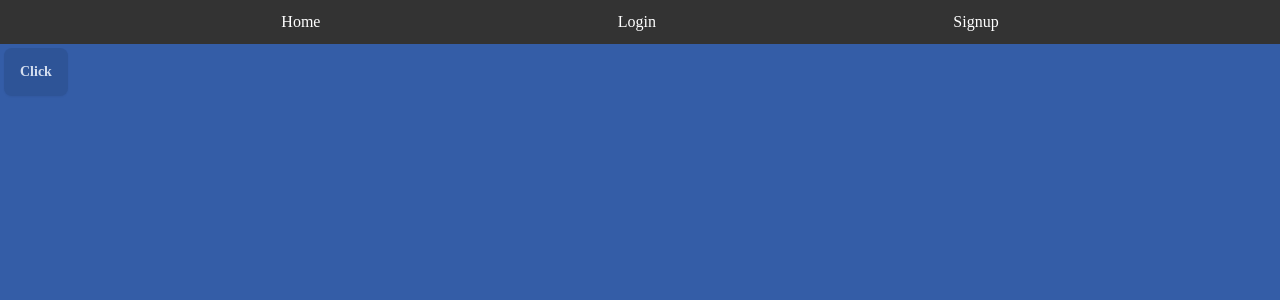
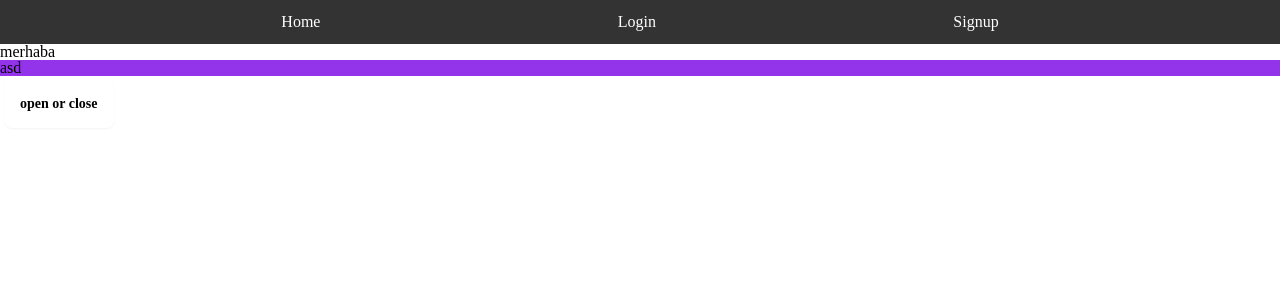
Before and after one commit to Acoustic-Medical-Center/AcousticMedicalCenter.Front, an Angular app: page / in a window 1280 px wide. Shown: the top 300 px of the page. Built offline with nearby package versions, Linux system fonts and the light colour scheme.

Commit message:
add daisy ui

```diff
--- a/package.json
+++ b/package.json
@@ -33,6 +33,7 @@
     "@types/express": "^4.17.17",
     "@types/jasmine": "~5.1.0",
     "@types/node": "^18.18.0",
+    "autoprefixer": "^10.4.19",
     "daisyui": "^4.11.1",
     "jasmine-core": "~5.1.0",
     "karma": "~6.4.0",
@@ -40,6 +41,7 @@
     "karma-coverage": "~2.2.0",
     "karma-jasmine": "~5.1.0",
     "karma-jasmine-html-reporter": "~2.1.0",
+    "postcss": "^8.4.38",
     "tailwindcss": "^3.4.3",
     "typescript": "~5.4.2"
   }
--- a/src/app/pages/home-page/home-page.component.html
+++ b/src/app/pages/home-page/home-page.component.html
@@ -1,10 +1,12 @@
-<div class="dropdown">
-  <div tabindex="0" role="button" class="btn m-1">Click</div>
+<h1>merhaba</h1>
+
+<h1 class="bg-purple-600">asd</h1>
+<details class="dropdown">
+  <summary class="m-1 btn">open or close</summary>
   <ul
-    tabindex="0"
-    class="dropdown-content z-[1] menu p-2 shadow bg-base-100 rounded-box w-52"
+    class="p-2 shadow menu dropdown-content z-[1] bg-base-100 rounded-box w-52"
   >
-    <li><a routerLink="/auth/login">Item 1</a></li>
+    <li><a>Item 1</a></li>
     <li><a>Item 2</a></li>
   </ul>
-</div>
+</details>
--- a/src/styles.scss
+++ b/src/styles.scss
@@ -1,8 +1,8 @@
 /* You can add global styles to this file, and also import other style files */
+@tailwind base;
+@tailwind components;
 
-@import "tailwindcss/base";
-@import "tailwindcss/components";
-@import "tailwindcss/utilities";
+@tailwind utilities;
 
 html,
 body,
--- a/tailwind.config.js
+++ b/tailwind.config.js
@@ -1,16 +1,8 @@
-/** @type {import('tailwindcss').Config} */
 module.exports = {
-  content: ["./src/**/*.{html,ts}"],
-  theme: {
-    extend: {},
-  },
+  content: ["./src/**/*.{html,js,ts}"],
   plugins: [require("daisyui")],
   daisyui: {
-    styled: true,
-    themes: ["aqua"],
-    base: true,
-    utils: true,
-    logs: true,
-    rtl: false,
+    themes: [],
+    base: false,
   },
 };
```
Also changed, not shown: 1 other file (tests, documents, lock files or other folders).
